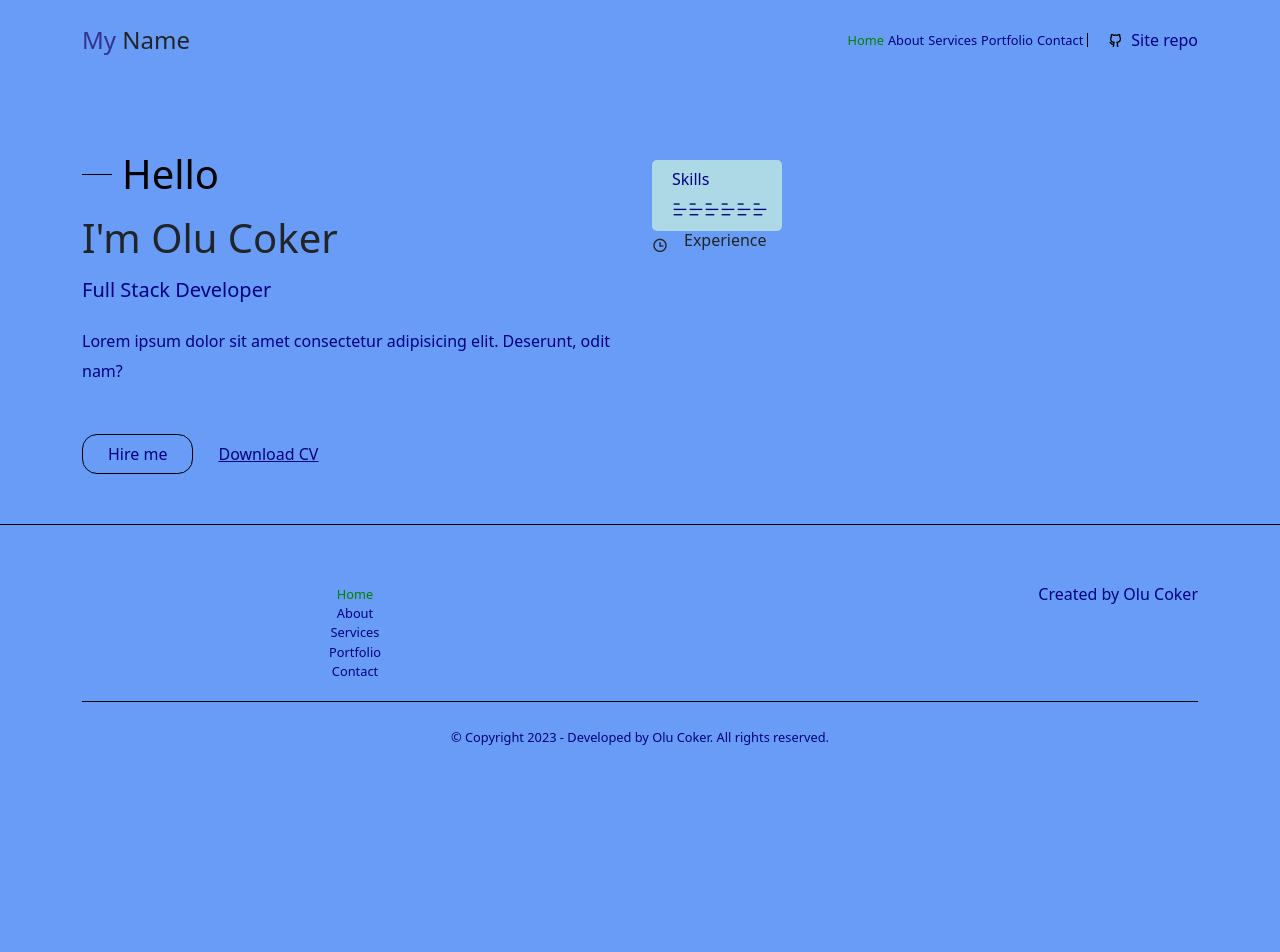
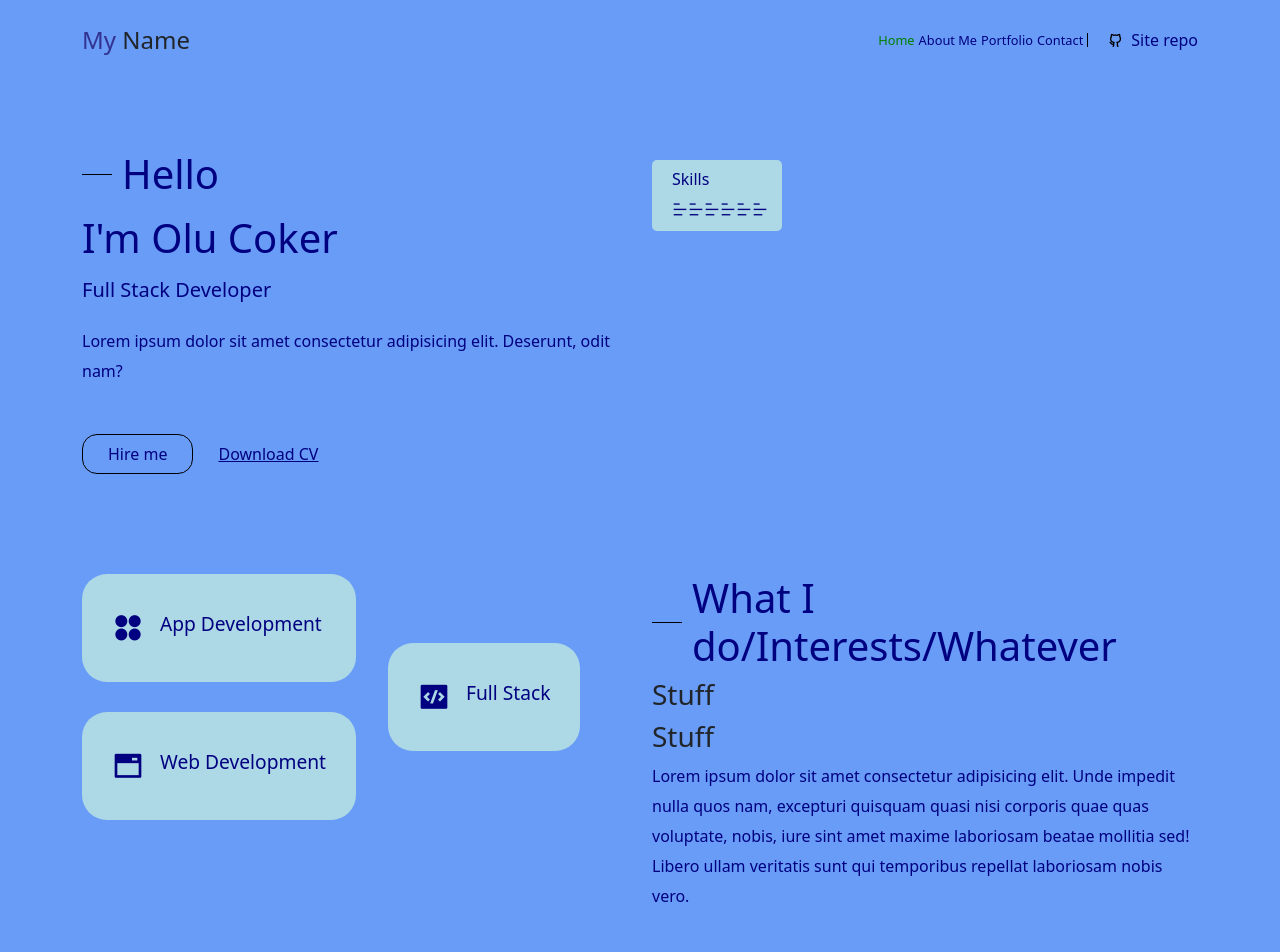
Before and after one commit to OluC94/portfolio-nextjs, a Next.js app: page / in a window 1280 px wide. Shown: the top 952 px of the page. Before the commit the page ends 800 px from the top, so only its background shows below. Built offline with nearby package versions, Linux system fonts and the light colour scheme.

Commit message:
setup aboutme section

```diff
--- a/components/Footer/Footer.tsx
+++ b/components/Footer/Footer.tsx
@@ -15,11 +15,7 @@ const navLink: NavItem[] = [
   },
   {
     path: "#about",
-    display: "About",
-  },
-  {
-    path: "#services",
-    display: "Services",
+    display: "About Me",
   },
   {
     path: "#portfoflio",
--- a/components/Header/Header.tsx
+++ b/components/Header/Header.tsx
@@ -15,11 +15,7 @@ const navLink: NavItem[] = [
   },
   {
     path: "#about",
-    display: "About",
-  },
-  {
-    path: "#services",
-    display: "Services",
+    display: "About Me",
   },
   {
     path: "#portfoflio",
--- /dev/null
+++ b/components/UI/AboutMe.tsx
@@ -0,0 +1,40 @@
+import React from "react";
+import { Container, Row, Col } from "reactstrap";
+import SectionSubtitle from "./SectionSubtitle";
+import classes from "@/styles/aboutMe.module.css";
+import ServiceItem from "./ServiceItem";
+
+const AboutMe = () => {
+  return (
+    <section className="region" id="about_me">
+      <Container>
+        <Row>
+          <Col lg="6" md="6">
+            <section className={classes.services_container}>
+              <section>
+                <ServiceItem title="App Development" icon="ri-apps-2-fill" />
+                <ServiceItem title="Web Development" icon="ri-window-2-fill" />
+              </section>
+              <ServiceItem title="Full Stack" icon="ri-code-box-fill" />
+            </section>
+          </Col>
+
+          <Col lg="6" md="6">
+            <SectionSubtitle subtitle="What I do/Interests/Whatever" />
+            <h3>Stuff</h3>
+            <h3>Stuff</h3>
+            <p>
+              Lorem ipsum dolor sit amet consectetur adipisicing elit. Unde
+              impedit nulla quos nam, excepturi quisquam quasi nisi corporis
+              quae quas voluptate, nobis, iure sint amet maxime laboriosam
+              beatae mollitia sed! Libero ullam veritatis sunt qui temporibus
+              repellat laboriosam nobis vero.
+            </p>
+          </Col>
+        </Row>
+      </Container>
+    </section>
+  );
+};
+
+export default AboutMe;
--- a/components/UI/Hero.tsx
+++ b/components/UI/Hello.tsx
@@ -3,16 +3,16 @@ import SectionSubtitle from "./SectionSubtitle";
 import { Container, Row, Col } from "reactstrap";
 import Image from "next/image";
 import Link from "next/link";
-import classes from "@/styles/hero.module.css";
+import classes from "@/styles/hello.module.css";
 
-const Hero = () => {
+const Hello = () => {
   return (
     <section className="region">
-      <section className={`${classes.hero}`}>
+      <section className={`${classes.hello}`}>
         <Container>
           <Row>
             <Col lg="6" md="6">
-              <section className={`${classes.hero_content}`}>
+              <section className={`${classes.hello_content}`}>
                 <SectionSubtitle subtitle="Hello" />
                 <h2 className="mt-3 mb-3">I'm Olu Coker</h2>
                 <h5 className="mb-4">Full Stack Developer</h5>
@@ -31,7 +31,7 @@ const Hero = () => {
               </section>
             </Col>
             <Col lg="6" md="6">
-              <section className={`${classes.hero_skills}`}>
+              <section className={`${classes.hello_skills}`}>
                 <h6>Skills</h6>
                 <span>
                   <i className="ri-bar-chart-horizontal-line"></i>
@@ -53,14 +53,15 @@ const Hero = () => {
                 </span>
               </section>
 
-              <section
-                className={`${classes.hero_experience} d-flex align-items-center gap-3`}
+              {/* <section
+                className={`${classes.hello_experience} d-flex align-items-center gap-3`}
               >
                 <span>
                   <i className="ri-time-line"></i>
                 </span>
-                <h6>Experience</h6>
-              </section>
+                <h5>Experience</h5>
+                <h6>Junior </h6>
+              </section> */}
             </Col>
           </Row>
         </Container>
@@ -69,4 +70,4 @@ const Hero = () => {
   );
 };
 
-export default Hero;
+export default Hello;
--- /dev/null
+++ b/components/UI/ServiceItem.tsx
@@ -0,0 +1,21 @@
+import React from "react";
+import classes from "@/styles/serviceItem.module.css";
+
+interface ServiceProps {
+  title: string;
+  icon: string;
+}
+
+const ServiceItem = (props: ServiceProps) => {
+  const { title, icon } = props;
+  return (
+    <section className={`${classes.service_item}`}>
+      <span>
+        <i className={icon}></i>
+      </span>
+      <h6>{title}</h6>
+    </section>
+  );
+};
+
+export default ServiceItem;
--- a/pages/index.tsx
+++ b/pages/index.tsx
@@ -1,5 +1,6 @@
 import { Inter } from "@next/font/google";
-import Hero from "@/components/UI/Hero";
+import Hello from "@/components/UI/Hello";
+import AboutMe from "@/components/UI/AboutMe";
 import { Fragment } from "react";
 
 const inter = Inter({ subsets: ["latin"] });
@@ -7,7 +8,8 @@ const inter = Inter({ subsets: ["latin"] });
 export default function Home() {
   return (
     <Fragment>
-      <Hero />
+      <Hello />
+      <AboutMe />
     </Fragment>
   );
 }
--- /dev/null
+++ b/styles/aboutMe.module.css
@@ -0,0 +1,5 @@
+.services_container {
+  display: flex;
+  align-items: center;
+  column-gap: 2rem;
+}
--- a/styles/globals.css
+++ b/styles/globals.css
@@ -93,6 +93,7 @@ p {
 }
 
 h2 {
+  color: navy;
   font-size: 2.5rem !important;
 }
 
--- /dev/null
+++ b/styles/hello.module.css
@@ -0,0 +1,54 @@
+.hello {
+  padding-top: 20px !important;
+}
+
+.hello_content h5 {
+  color: navy;
+  font-weight: 400;
+}
+
+.hello_skills {
+  text-align: left;
+  width: 130px;
+  margin-top: 10px;
+  padding: 10px 20px;
+  /* position: absolute;
+  top: 50%;
+  left: 22%;
+  transform: translateY(-50%); */
+  border-radius: 5px;
+  background: lightblue;
+  z-index: 10;
+}
+
+.hello_skills h6 {
+  background: transparent;
+  color: navy;
+}
+.hello_skills span i {
+  background: transparent;
+  color: navy;
+}
+.hello_skills span {
+  background: transparent;
+}
+
+/* .hello_experience {
+  width: 150px;
+  margin-top: 10px;
+  padding: 10px 20px;
+  border-radius: 5px;
+  background: lightblue;
+  z-index: 10;
+}
+.hello_experience span,
+.hello_experience h5,
+.hello_experience h6 {
+  background: transparent !important;
+}
+
+.hello_experience h6 {
+  margin-bottom: 10px;
+  font-weight: 400;
+  font-size: 0.8rem;
+} */
--- a/styles/hero.module.css
+++ /dev/null
@@ -1,34 +0,0 @@
-.hero {
-  padding-top: 20px !important;
-}
-
-.hero_content h5 {
-  color: navy;
-  font-weight: 400;
-}
-
-.hero_skills {
-  text-align: left;
-  width: 130px;
-  margin-top: 10px;
-  padding: 10px 20px;
-  /* position: absolute;
-  top: 50%;
-  left: 22%;
-  transform: translateY(-50%); */
-  border-radius: 5px;
-  background: lightblue;
-  z-index: 10;
-}
-
-.hero_skills h6 {
-  background: transparent;
-  color: navy;
-}
-.hero_skills span i {
-  background: transparent;
-  color: navy;
-}
-.hero_skills span {
-  background: transparent;
-}
--- /dev/null
+++ b/styles/serviceItem.module.css
@@ -0,0 +1,41 @@
+.service_item {
+  background: lightblue;
+  padding: 30px;
+  margin-bottom: 30px;
+  display: flex;
+  align-items: center;
+  column-gap: 1rem;
+  transition: 0.3s;
+  border-radius: 25px;
+}
+
+.service_item:hover {
+  background: navy;
+  cursor: pointer;
+  transform: translateY(-10px);
+}
+.service_item:hover i {
+  color: lightblue;
+}
+.service_item:hover h6 {
+  color: lightblue;
+}
+
+.service_item span,
+.service_item h6,
+.service_item span i {
+  background: transparent !important;
+}
+
+.service_item h6 {
+  font-size: 1.2rem;
+  color: navy;
+}
+.service_item span i {
+  font-size: 2rem;
+  color: navy;
+}
+
+.service_item h5 {
+  font-size: 1rem;
+}
--- a/styles/subtitle.module.css
+++ b/styles/subtitle.module.css
@@ -1,5 +1,5 @@
 .section_subtitle {
-  color: black !important;
+  color: navy !important;
   font-weight: 400;
   margin-left: 40px;
   position: relative;
```
